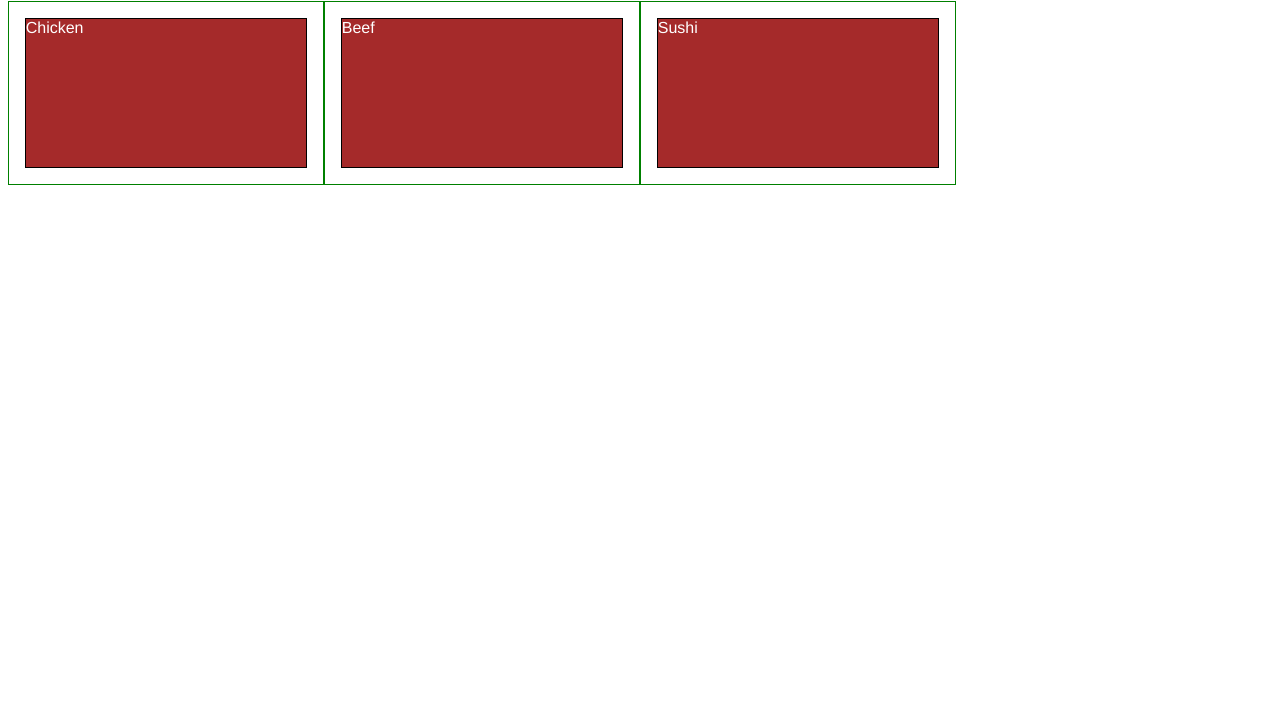
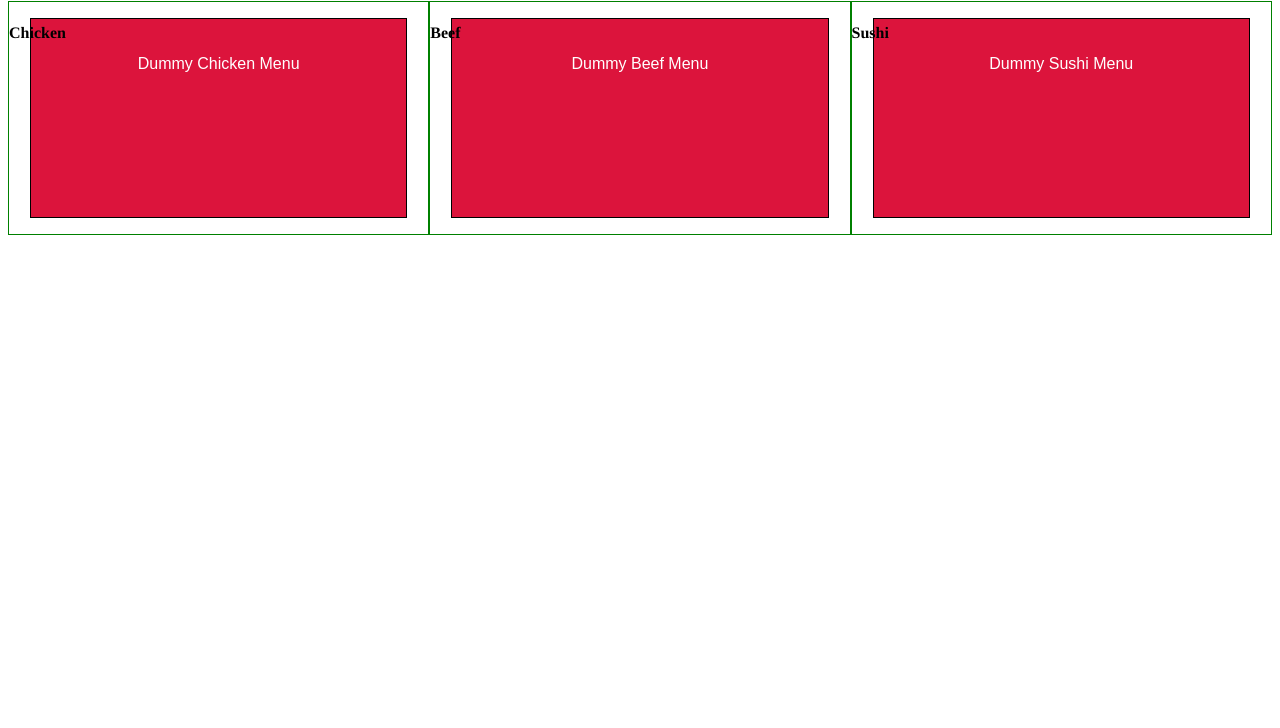
Before and after one commit to shipraprashar/coursera-assignment, a plain HTML site: page Module2-assignment/index.html in a window 1280 px wide. Shown: the part 72-800 px from the top of the page. Drawn offline with Linux system fonts and the light colour scheme.

Commit message:
saving new changes to the page

```diff
--- a/Module2-assignment/index.html
+++ b/Module2-assignment/index.html
@@ -8,22 +8,39 @@
 * {
   box-sizing: border-box;
 }
+
 h1 {
   margin-bottom: 15px;
+  text-align: center;
 }
+
 p {
   border: 1px solid black;
-  background-color: #A52A2A;
+  background-color: #DC143C;
   width: 90%;
-  height: 150px;
+  height: 200px;
   margin-right: auto;
   margin-left: auto;
-  font-family: Helvetica;
+  font-family: Arial;
   color: white;
+  text-align: center;
+
+  }
+
+h4 {
+
+	font-family: Times;
+	font-size: 12;
+	color: black;
+	position: absolute;
+	top: 75px;
+
 }
+
 /* Simple Responsive Framework. */
 .row {
   width: 100%;
+
 }
 /********** Large devices only **********/
 @media (min-width: 992px) {
@@ -38,7 +55,7 @@ p {
     width: 16.66%;
   }
   .col-lg-3 {
-    width: 25%;
+    width: 33.33%;
   }
   .col-lg-4 {
     width: 33.33%;
@@ -117,9 +134,9 @@ p {
 <h1>Our Menu</h1>
 
 <div class="row">
-  <div class="col-lg-3 col-md-6"><p>Chicken</p></div>
-  <div class="col-lg-3 col-md-6"><p>Beef</p></div>
-  <div class="col-lg-3 col-md-6"><p>Sushi</p></div>
+  <div class="col-lg-3 col-md-6"><h4>Chicken</h4><p><br><br> Dummy Chicken Menu</p></div>
+  <div class="col-lg-3 col-md-6"><h4>Beef</h4><p><br><br> Dummy Beef Menu</p></div>
+  <div class="col-lg-3 col-md-12"><h4>Sushi</h4><p><br><br> Dummy Sushi Menu</p></div>
 
 </div>
 
```
Also changed, not shown: site/index.html (+1 -1 lines).
